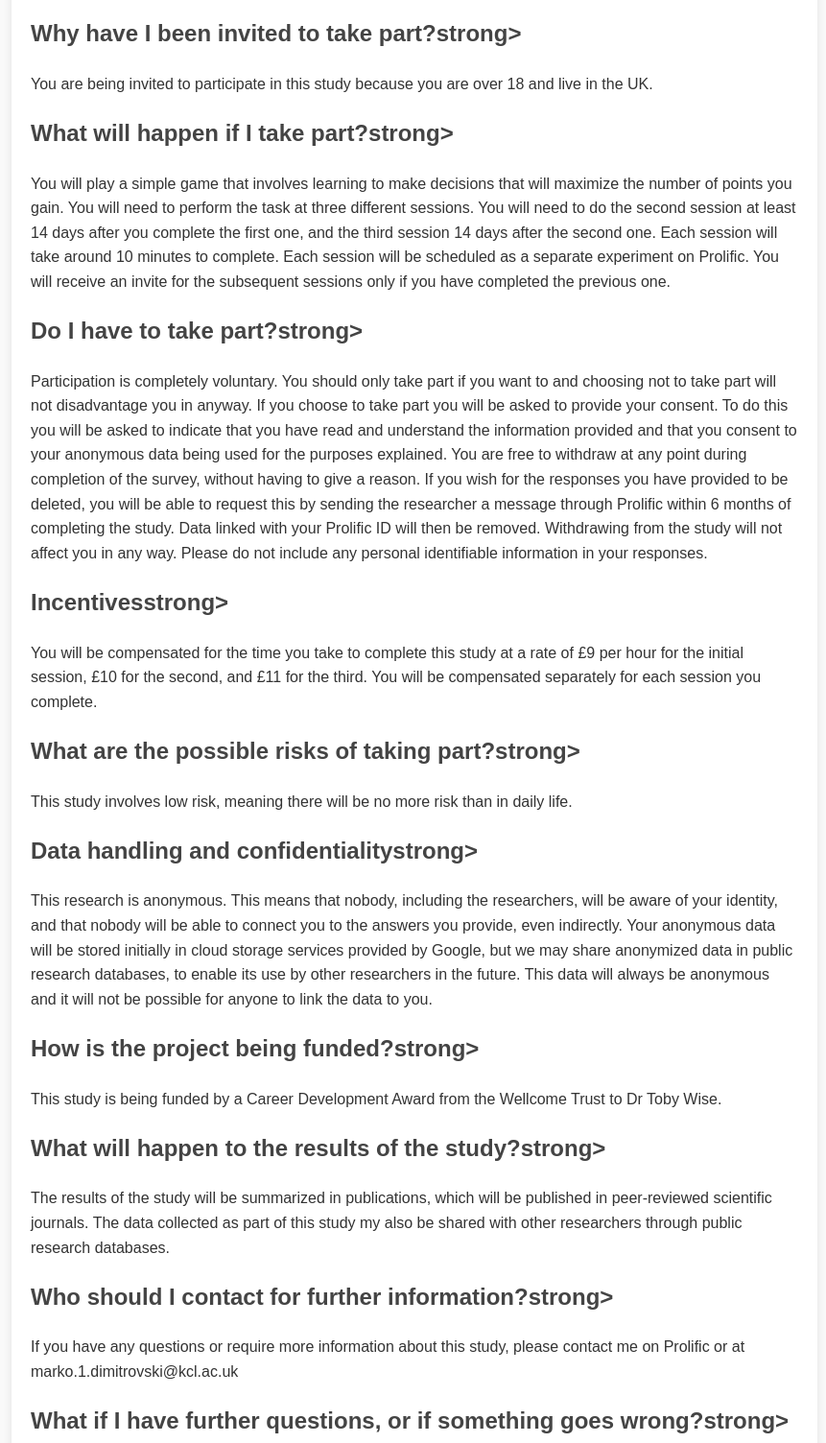
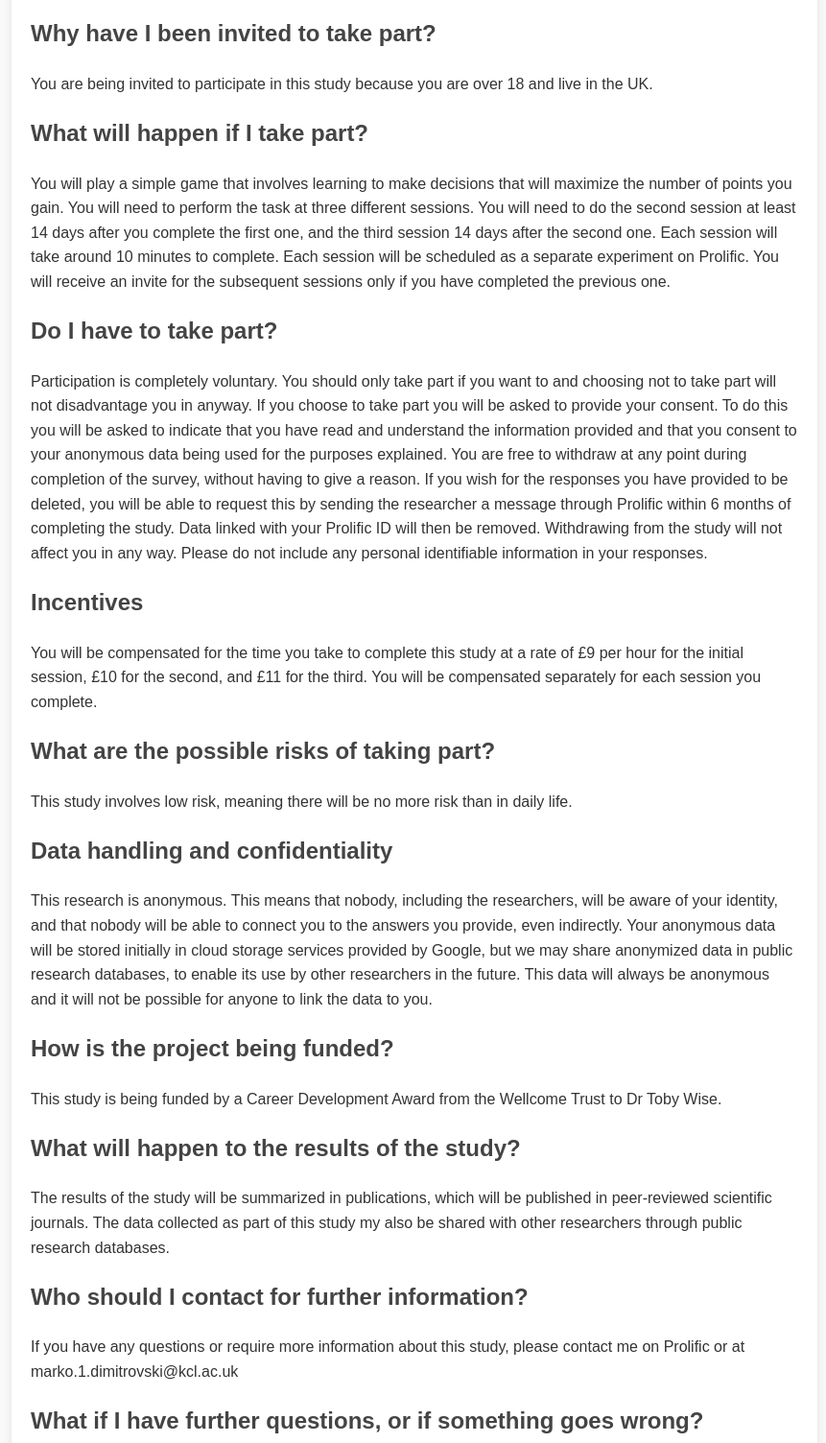
Before and after one commit to MarkoNeuro/Cannonball_MF_retest_ConsentForm, a plain HTML site: page index.html in a window 1280 px wide. Shown: the part 560-2064 px from the top of the page at 96% size, without its empty margins (208-1069 px from the left). Drawn offline with Linux system fonts and the light colour scheme.

Commit message:
Update index.html

```diff
--- a/index.html
+++ b/index.html
@@ -56,39 +56,39 @@
 
         <p>I would like to invite you to participate in this research project which forms part of my PhD research. Before you decide whether you want to take part, it is important for you to understand why the research is being done and what your participation will involve. Please take time to read the following information carefully and discuss it with others if you wish. Ask me if there is anything that is not clear or if you would like more information.</p>
 
-        <h2><strong>What is the purpose of the study?</strong>strong></h2>
+        <h2><strong>What is the purpose of the study?</strong></h2>
         <p>You are invited to participate in a research study aimed at understanding learning processes through a gamified task. In this experiment, you will be asked to choose between two options to maximize your points. The task is simple and interactive, designed to study how people learn and adapt to different outcomes.</p>
 
         <p>The experiment will be conducted in three sessions, spaced two weeks (14 days) apart. Your participation will involve completing the same task in all three sessions. Your responses will help us assess the consistency of learning behavior over time.</p>
 
-        <h2><strong>Why have I been invited to take part?</strong>strong></h2>
+        <h2><strong>Why have I been invited to take part?</strong></h2>
         <p>You are being invited to participate in this study because you are over 18 and live in the UK.<p>
 
-        <h2><strong>What will happen if I take part?</strong>strong></h2>
+        <h2><strong>What will happen if I take part?</strong></h2>
         <p>You will play a simple game that involves learning to make decisions that will maximize the number of points you gain. You will need to perform the task at three different sessions. You will need to do the second session at least 14 days after you complete the first one, and the third session 14 days after the second one. Each session will take around 10 minutes to complete. Each session will be scheduled as a separate experiment on Prolific. You will receive an invite for the subsequent sessions only if you have completed the previous one.<p>
 
-        <h2><strong>Do I have to take part?</strong>strong></h2>
+        <h2><strong>Do I have to take part?</strong></h2>
         <p>Participation is completely voluntary. You should only take part if you want to and choosing not to take part will not disadvantage you in anyway. If you choose to take part you will be asked to provide your consent. To do this you will be asked to indicate that you have read and understand the information provided and that you consent to your anonymous data being used for the purposes explained. You are free to withdraw at any point during completion of the survey, without having to give a reason. If you wish for the responses you have provided to be deleted, you will be able to request this by sending the researcher a message through Prolific within 6 months of completing the study. Data linked with your Prolific ID will then be removed. Withdrawing from the study will not affect you in any way. Please do not include any personal identifiable information in your responses.</p>
 
-        <h2><strong>Incentives</strong>strong></h2>
+        <h2><strong>Incentives</strong></h2>
         <p>You will be compensated for the time you take to complete this study at a rate of £9 per hour for the initial session, £10 for the second, and £11 for the third. You will be compensated separately for each session you complete.</p>
 
-        <h2><strong>What are the possible risks of taking part?</strong>strong></h2>
+        <h2><strong>What are the possible risks of taking part?</strong></h2>
         <p>This study involves low risk, meaning there will be no more risk than in daily life.</p>
 
-        <h2><strong>Data handling and confidentiality</strong>strong></h2>
+        <h2><strong>Data handling and confidentiality</strong></h2>
         <p>This research is anonymous. This means that nobody, including the researchers, will be aware of your identity, and that nobody will be able to connect you to the answers you provide, even indirectly. Your anonymous data will be stored initially in cloud storage services provided by Google, but we may share anonymized data in public research databases, to enable its use by other researchers in the future. This data will always be anonymous and it will not be possible for anyone to link the data to you.</p>
 
-        <h2><strong>How is the project being funded?</strong>strong></h2>
+        <h2><strong>How is the project being funded?</strong></h2>
         <p>This study is being funded by a Career Development Award from the Wellcome Trust to Dr Toby Wise.</p>
 
-        <h2><strong>What will happen to the results of the study?</strong>strong></h2>
+        <h2><strong>What will happen to the results of the study?</strong></h2>
         <p>The results of the study will be summarized in publications, which will be published in peer-reviewed scientific journals. The data collected as part of this study my also be shared with other researchers through public research databases.</p>
 
-        <h2><strong>Who should I contact for further information?</strong>strong></h2>
+        <h2><strong>Who should I contact for further information?</strong></h2>
         <p>If you have any questions or require more information about this study, please contact me on Prolific or at marko.1.dimitrovski@kcl.ac.uk</p>
 
-        <h2><strong>What if I have further questions, or if something goes wrong?</strong>strong></h2>
+        <h2><strong>What if I have further questions, or if something goes wrong?</strong></h2>
         <p>If this study has harmed you in any way or if you wish to make a complaint about the conduct of the study you can contact King's College London using the details below for further advice and information:</p>
 
         <p>The Chair of the KCL PNM Research Ethics Panel: rec@kcl.ac.uk</p>
@@ -125,7 +125,7 @@
                 const allChecked = Array.from(checkboxes).every(cb => cb.checked);
                 proceedButton.disabled = !allChecked;
                 if (allChecked) {
-                    proceedButton.href = `https://test-project-3b04c.web.app/?SESSION=${sessionNO}&PROLIFIC_PID=${prolificPID}`; // Replace with your link
+                    proceedButton.href = `https://test-project-3b04c.web.app/?SESSION=1&PROLIFIC_PID=${prolificPID}`; // Replace with your link
                 }
             });
         });
```
